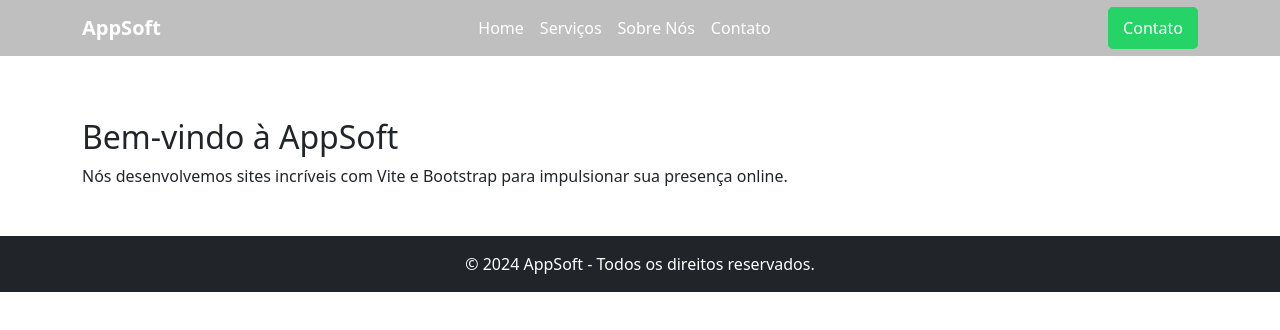
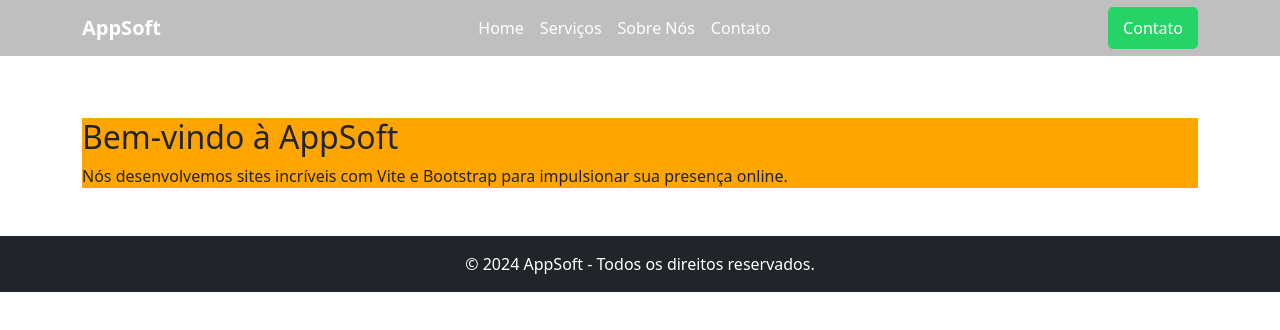
Before and after one commit to appsoft-lucio/appsoft-agency, a React (Vite) app: page / in a window 1280 px wide. Shown: the top 330 px of the page. Built offline with nearby package versions, Linux system fonts and the light colour scheme.

Commit message:
Adicionando section

```diff
--- a/src/components/Main.jsx
+++ b/src/components/Main.jsx
@@ -1,19 +1,22 @@
 // Importa o React
 import React from "react";
+
+import "./main.css";
 
 // Define e exporta o componente Main
 export default function Main() {
   return (
     // Usa a classe container do Bootstrap para centralizar o conteúdo
     <main className="container my-5">
-      {/* Título da página */}
-      <h2>Bem-vindo à AppSoft</h2>
-
-      {/* Texto descritivo */}
-      <p>
-        Nós desenvolvemos sites incríveis com Vite e Bootstrap para impulsionar
-        sua presença online.
-      </p>
+      <section id="home">
+        {/* Título da seção */}
+        <h2>Bem-vindo à AppSoft</h2>
+        {/* Texto descritivo */}
+        <p>
+          Nós desenvolvemos sites incríveis com Vite e Bootstrap para
+          impulsionar sua presença online.
+        </p>
+      </section>
     </main>
   );
 }
--- /dev/null
+++ b/src/components/main.css
@@ -0,0 +1,9 @@
+#home {
+  background-color: orange;
+  width: 100%;
+}
+main {
+  width: 100%;
+  padding: 0;
+  margin-top: 160px;
+}
```
